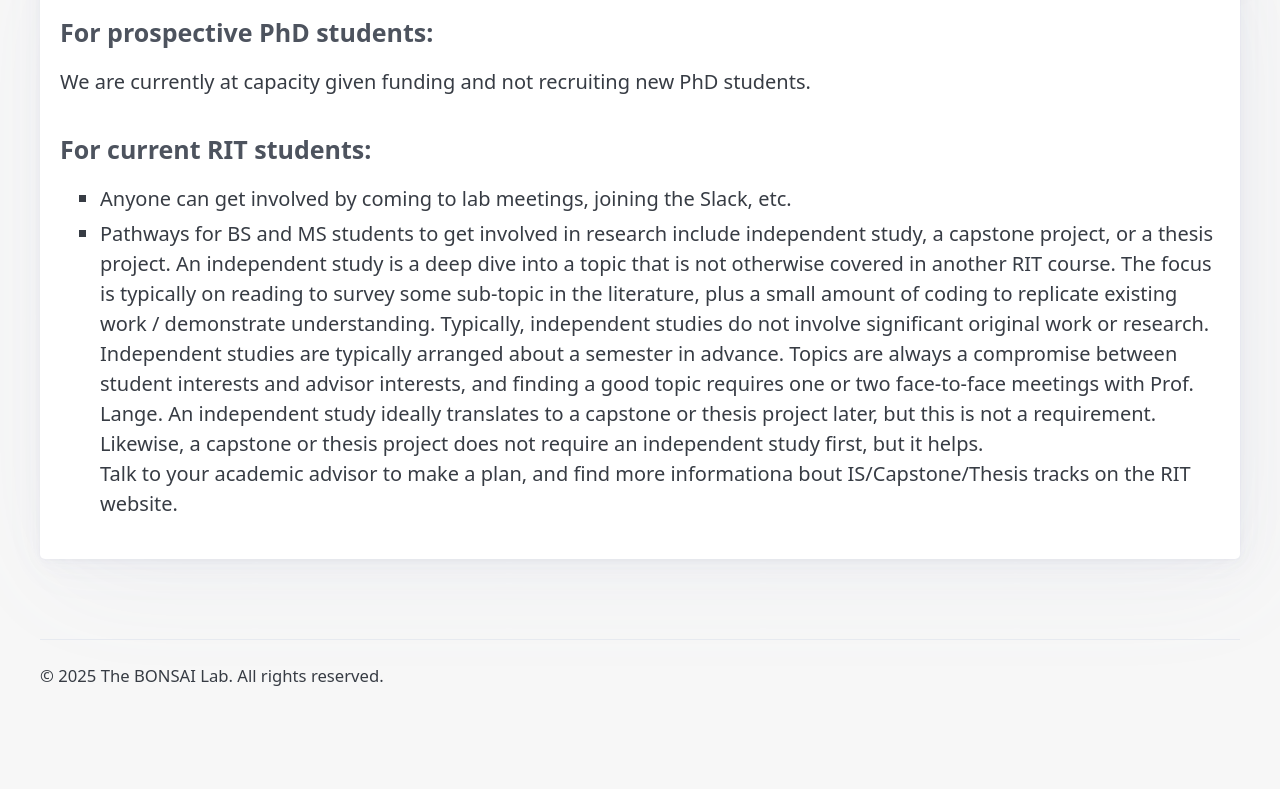
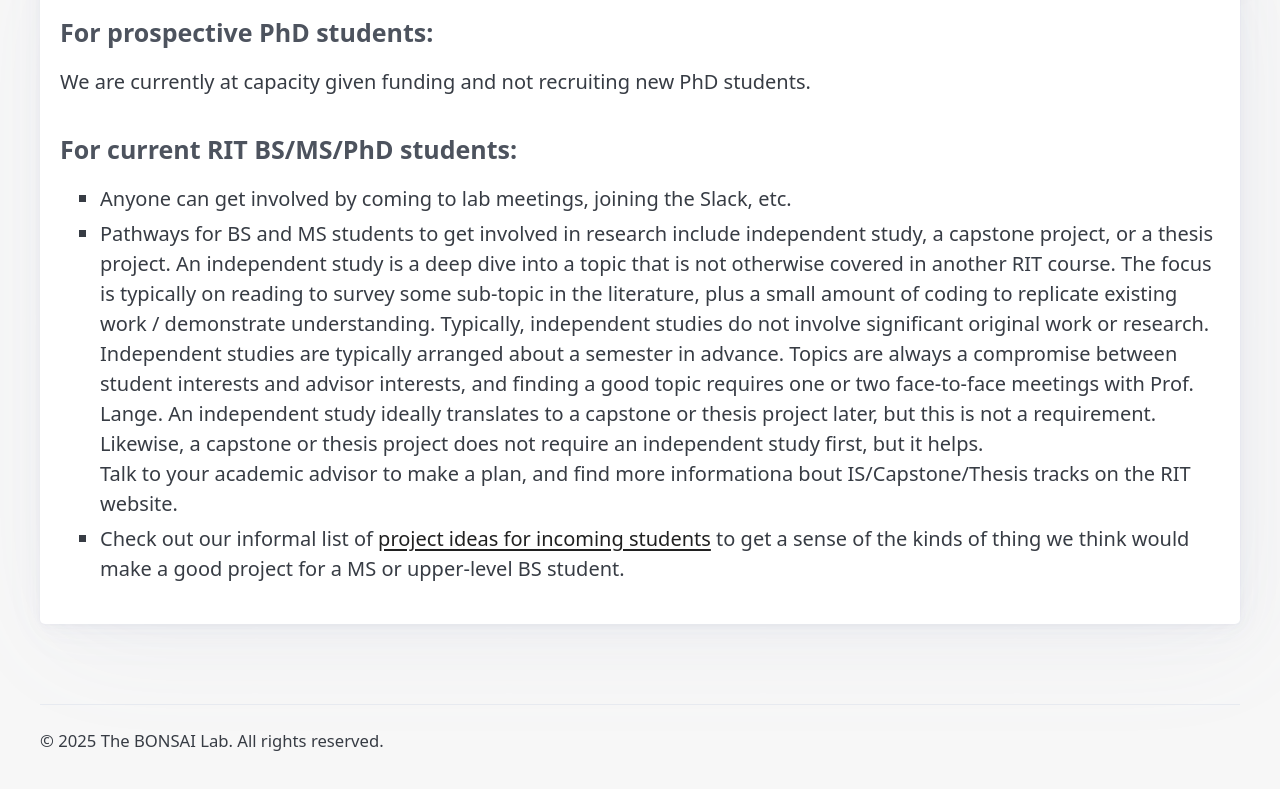
Before and after one commit to bonsai-neuro-ai/bonsai-neuro-ai.github.io, an Eleventy site: page src/index.html in a window 1280 px wide. Shown: the part 951-1740 px from the top of the page. Before the commit the page ends 1681 px from the top, so only its background shows below. Built offline with nearby package versions, Linux system fonts and the light colour scheme; Eleventy itself is replaced by a stand-in of ours; files that its build step writes are made by us from their sources; what eleventy-plugin-mathjax would draw is missing.

Commit message:
link to /projects from homepage

```diff
--- a/src/index.html
+++ b/src/index.html
@@ -43,7 +43,7 @@
 
 			<p>We are currently at capacity given funding and not recruiting new PhD students.</p>
 
-			<h4> For current RIT students:</h4>
+			<h4> For current RIT BS/MS/PhD students:</h4>
 			<p><ul>
 				<li>Anyone can get involved by coming to lab meetings, joining the Slack, etc.</li>
 				<li>Pathways for BS and MS students to get involved in research include independent study, a capstone project, or a thesis project. An independent study is a deep dive into a topic that is not otherwise covered in another RIT course. The focus is typically on reading to survey some sub-topic in the literature, plus a small amount of coding to replicate existing work / demonstrate understanding. Typically, independent studies do not involve significant original work or research.
@@ -51,6 +51,7 @@
 					Independent studies are typically arranged about a semester in advance. Topics are always a compromise between student interests and advisor interests, and finding a good topic requires one or two face-to-face meetings with Prof. Lange. An independent study ideally translates to a capstone or thesis project later, but this is not a requirement. Likewise, a capstone or thesis project does not require an independent study first, but it helps.
 					<br />
 				Talk to your academic advisor to make a plan, and find more informationa bout IS/Capstone/Thesis tracks on the RIT website.</li>
+				<li>Check out our informal list of <a href="/projects">project ideas for incoming students</a> to get a sense of the kinds of thing we think would make a good project for a MS or upper-level BS student.</li>
 			</ul></p>
 		</article>
 	</main>
```
